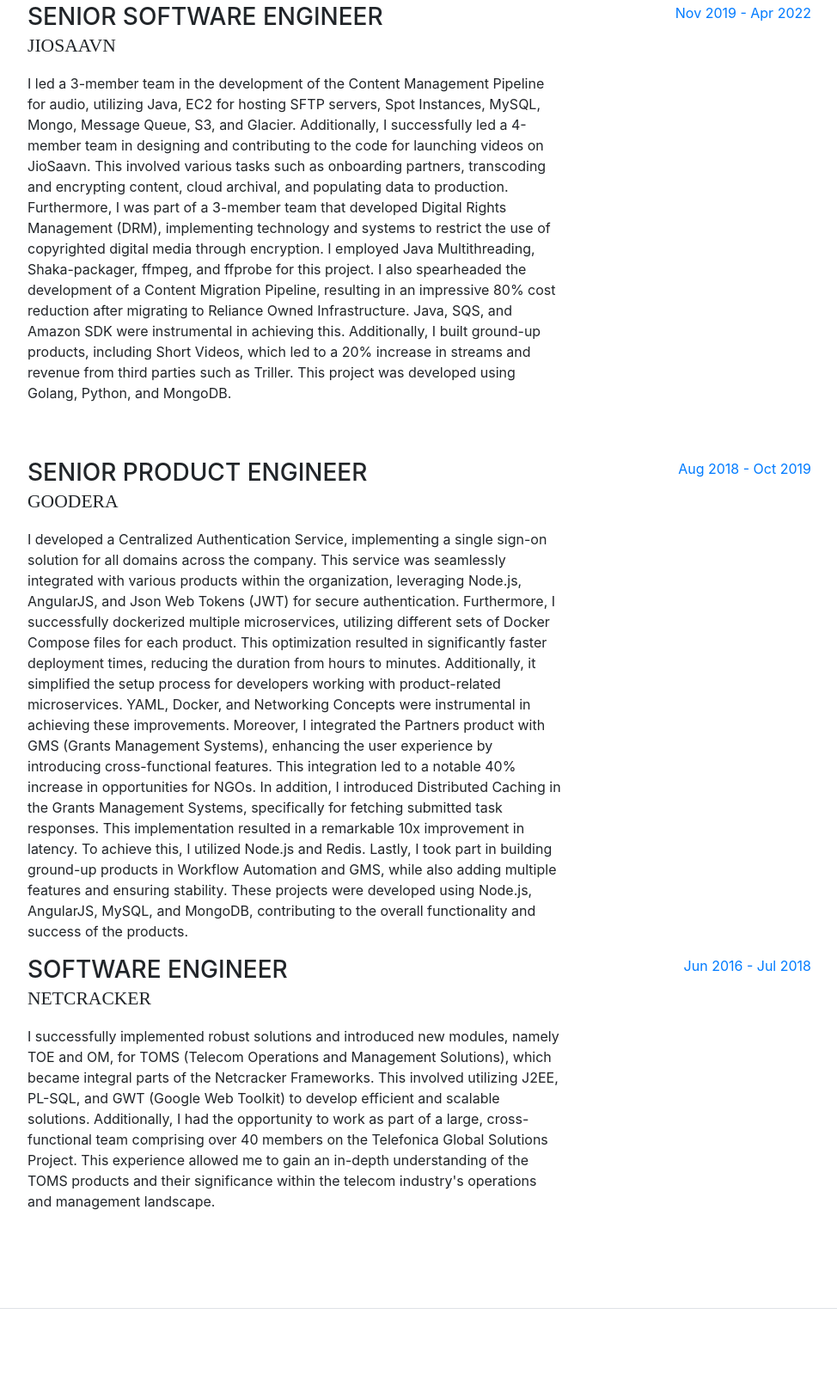
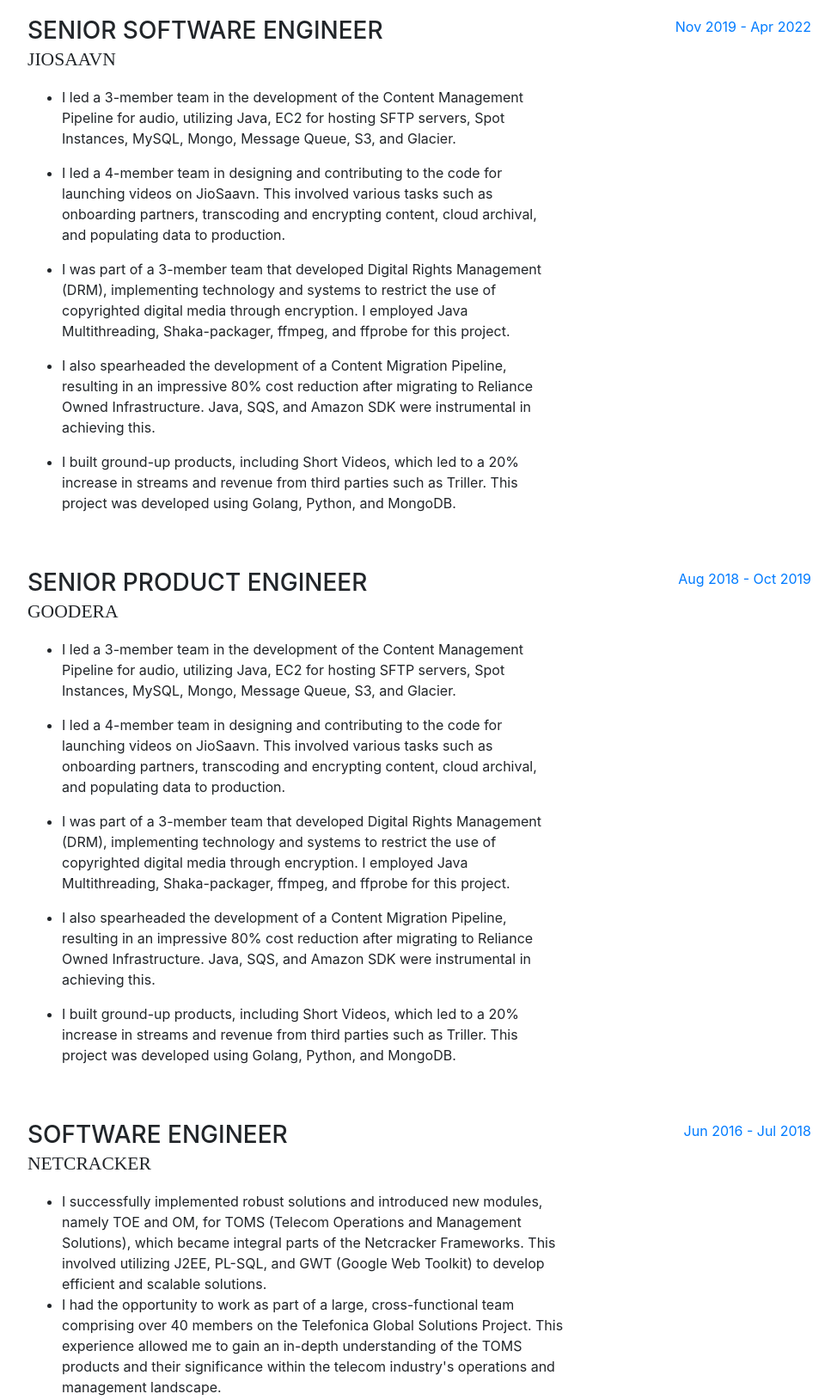
Before and after one commit to harshabhvr248/harshabhvr248.github.io, a website with bundled scripts: page index.html in a window 1280 px wide. Shown: the part 1269-2897 px from the top of the page at 86% size, without its empty margins (288-1262 px from the left). Built offline with nearby package versions, Linux system fonts and the light colour scheme; a web font is replaced by a local one.

Commit message:
first commit

```diff
--- a/index.html
+++ b/index.html
@@ -113,7 +113,14 @@
             <div class="resume-content mr-auto">
               <h3 class="mb-0">Senior Member of Technical Staff</h3>
               <div class="subheading mb-3">Oracle</div>
-              <p>I have built multi-model deployment workflows for the OCI Datascience service, enabling the seamless loading and unloading of multiple models into device memory. This allows for efficient serving of inference requests using custom ocpus and memory configurations specific to customer-trained models. Throughout this project, I utilized a range of skills including Java, Python, Datascience, SpringBoot, Grafana, Docker, Triton, Gradle, and REST API. These technologies and tools were essential in ensuring smooth and scalable deployment of models and providing optimal performance for inference requests.</p>
+              <ul>
+                <li style="list-style-type:disc">
+                <p>I have built multi-model deployment workflows for the OCI Datascience service, enabling the seamless loading and unloading of multiple models into device memory allowing efficient serving of inference requests using custom ocpus and memory configurations specific to customer-trained models.</p>
+                </li>
+                <li style="list-style-type:disc">
+                <p>Throughout this project, I utilized a range of skills including Java, Python, Datascience, SpringBoot, Grafana, Docker, Triton, Gradle, and REST API that were essential in ensuring smooth and scalable deployment of models and providing optimal performance for inference requests.</p>
+                </li>
+              </ul>
             </div>
             <div class="resume-date text-md-right">
               <span class="text-primary">Apr 2022 - Aug 2022</span>
@@ -124,23 +131,52 @@
             <div class="resume-content mr-auto">
               <h3 class="mb-0">Senior Software Engineer</h3>
               <div class="subheading mb-3">JIOSAAVN</div>
-              <p>I led a 3-member team in the development of the Content Management Pipeline for audio, utilizing Java, EC2 for hosting SFTP servers, Spot Instances, MySQL, Mongo, Message Queue, S3, and Glacier. Additionally, I successfully led a 4-member team in designing and contributing to the code for launching videos on JioSaavn. This involved various tasks such as onboarding partners, transcoding and encrypting content, cloud archival, and populating data to production. Furthermore, I was part of a 3-member team that developed Digital Rights Management (DRM), implementing technology and systems to restrict the use of copyrighted digital media through encryption. I employed Java Multithreading, Shaka-packager, ffmpeg, and ffprobe for this project. I also spearheaded the development of a Content Migration Pipeline, resulting in an impressive 80% cost reduction after migrating to Reliance Owned Infrastructure. Java, SQS, and Amazon SDK were instrumental in achieving this. Additionally, I built ground-up products, including Short Videos, which led to a 20% increase in streams and revenue from third parties such as Triller. This project was developed using Golang, Python, and MongoDB.</p>
+              <ul>
+                <li style="list-style-type:disc">
+                <p>I led a 3-member team in the development of the Content Management Pipeline for audio, utilizing Java, EC2 for hosting SFTP servers, Spot Instances, MySQL, Mongo, Message Queue, S3, and Glacier.</p>
+                </li>
+                <li style="list-style-type:disc">
+                <p>I led a 4-member team in designing and contributing to the code for launching videos on JioSaavn. This involved various tasks such as onboarding partners, transcoding and encrypting content, cloud archival, and populating data to production.</p>
+                </li>
+                <li style="list-style-type:disc">
+                <p>I was part of a 3-member team that developed Digital Rights Management (DRM), implementing technology and systems to restrict the use of copyrighted digital media through encryption. I employed Java Multithreading, Shaka-packager, ffmpeg, and ffprobe for this project.</p>
+                </li>
+                <li style="list-style-type:disc">
+                <p>I also spearheaded the development of a Content Migration Pipeline, resulting in an impressive 80% cost reduction after migrating to Reliance Owned Infrastructure. Java, SQS, and Amazon SDK were instrumental in achieving this.</p>
+                </li>
+                <li style="list-style-type:disc">
+                <p>I built ground-up products, including Short Videos, which led to a 20% increase in streams and revenue from third parties such as Triller. This project was developed using Golang, Python, and MongoDB.</p>
+                </li>
+              </ul>
+
             </div>
             <div class="resume-date text-md-right">
               <span class="text-primary">Nov 2019 - Apr 2022</span>
             </div>
           </div>
 
-          <div class="resume-item d-flex flex-column flex-md-row">
+          <div class="resume-item d-flex flex-column flex-md-row mb-5">
             <div class="resume-content mr-auto">
               <h3 class="mb-0">Senior Product Engineer</h3>
               <div class="subheading mb-3">Goodera</div>
-              <p>I developed a Centralized Authentication Service, implementing a single sign-on solution for all domains across the company. This service was seamlessly integrated with various products within the organization, leveraging Node.js, AngularJS, and Json Web Tokens (JWT) for secure authentication.
-                Furthermore, I successfully dockerized multiple microservices, utilizing different sets of Docker Compose files for each product. This optimization resulted in significantly faster deployment times, reducing the duration from hours to minutes. Additionally, it simplified the setup process for developers working with product-related microservices. YAML, Docker, and Networking Concepts were instrumental in achieving these improvements.
-                Moreover, I integrated the Partners product with GMS (Grants Management Systems), enhancing the user experience by introducing cross-functional features. This integration led to a notable 40% increase in opportunities for NGOs.
-                In addition, I introduced Distributed Caching in the Grants Management Systems, specifically for fetching submitted task responses. This implementation resulted in a remarkable 10x improvement in latency. To achieve this, I utilized Node.js and Redis.
-                Lastly, I took part in building ground-up products in Workflow Automation and GMS, while also adding multiple features and ensuring stability. These projects were developed using Node.js, AngularJS, MySQL, and MongoDB, contributing to the overall functionality and success of the products.</p>
-            </div>
+              <ul>
+                <li style="list-style-type:disc">
+                <p>I led a 3-member team in the development of the Content Management Pipeline for audio, utilizing Java, EC2 for hosting SFTP servers, Spot Instances, MySQL, Mongo, Message Queue, S3, and Glacier.</p>
+                </li>
+                <li style="list-style-type:disc">
+                <p>I led a 4-member team in designing and contributing to the code for launching videos on JioSaavn. This involved various tasks such as onboarding partners, transcoding and encrypting content, cloud archival, and populating data to production.</p>
+                </li>
+                <li style="list-style-type:disc">
+                <p>I was part of a 3-member team that developed Digital Rights Management (DRM), implementing technology and systems to restrict the use of copyrighted digital media through encryption. I employed Java Multithreading, Shaka-packager, ffmpeg, and ffprobe for this project.</p>
+                </li>
+                <li style="list-style-type:disc">
+                <p>I also spearheaded the development of a Content Migration Pipeline, resulting in an impressive 80% cost reduction after migrating to Reliance Owned Infrastructure. Java, SQS, and Amazon SDK were instrumental in achieving this.</p>
+                </li>
+                <li style="list-style-type:disc">
+                <p>I built ground-up products, including Short Videos, which led to a 20% increase in streams and revenue from third parties such as Triller. This project was developed using Golang, Python, and MongoDB.</p>
+                </li>
+              </ul>
+             </div>
             <div class="resume-date text-md-right">
               <span class="text-primary">Aug 2018 - Oct 2019</span>
             </div>
@@ -150,7 +186,10 @@
             <div class="resume-content mr-auto">
               <h3 class="mb-0">Software Engineer</h3>
               <div class="subheading mb-3">NetCracker</div>
-              <p>I successfully implemented robust solutions and introduced new modules, namely TOE and OM, for TOMS (Telecom Operations and Management Solutions), which became integral parts of the Netcracker Frameworks. This involved utilizing J2EE, PL-SQL, and GWT (Google Web Toolkit) to develop efficient and scalable solutions. Additionally, I had the opportunity to work as part of a large, cross-functional team comprising over 40 members on the Telefonica Global Solutions Project. This experience allowed me to gain an in-depth understanding of the TOMS products and their significance within the telecom industry's operations and management landscape.</p>
+              <ul>
+                <li>I successfully implemented robust solutions and introduced new modules, namely TOE and OM, for TOMS (Telecom Operations and Management Solutions), which became integral parts of the Netcracker Frameworks. This involved utilizing J2EE, PL-SQL, and GWT (Google Web Toolkit) to develop efficient and scalable solutions.</li>
+                <li>I had the opportunity to work as part of a large, cross-functional team comprising over 40 members on the Telefonica Global Solutions Project. This experience allowed me to gain an in-depth understanding of the TOMS products and their significance within the telecom industry&#39;s operations and management landscape.</li>
+              </ul>
             </div>
             <div class="resume-date text-md-right">
               <span class="text-primary">Jun 2016 - Jul 2018</span>
```
